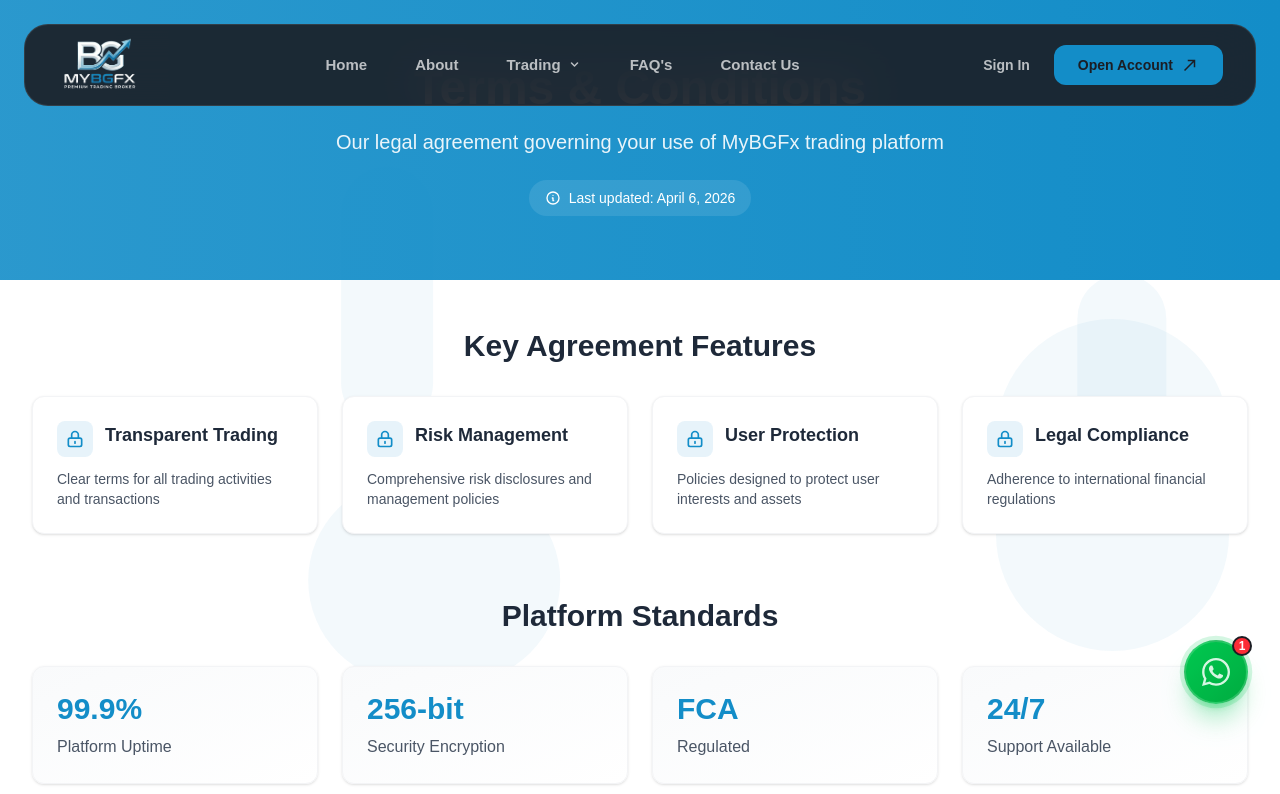
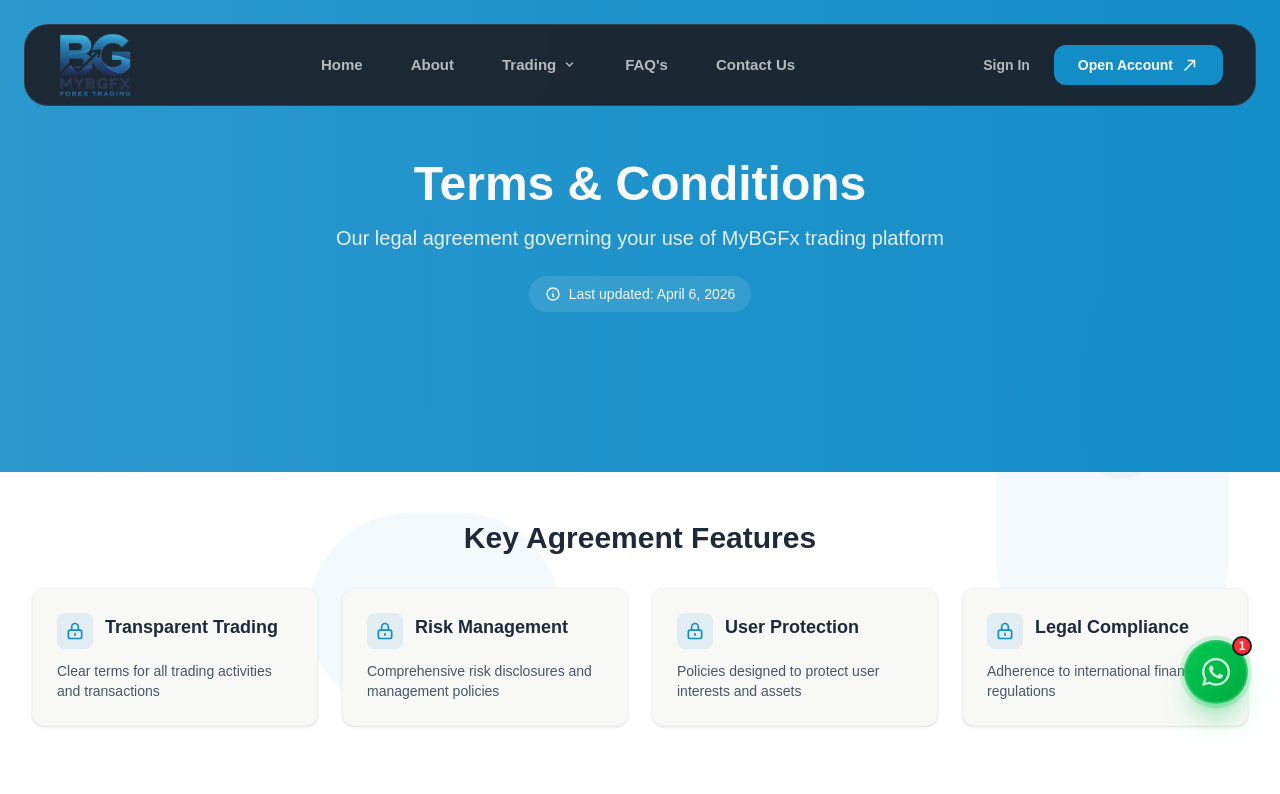
Before and after one commit to titanminds/AuroMarkets-FX, a Next.js app: page /termsofservice in a window 1280 px wide. Shown: the top 794 px of the page. Built offline with nearby package versions, Linux system fonts and the light colour scheme.

Commit message:
logo changes

```diff
--- a/app/globals.css
+++ b/app/globals.css
@@ -2,6 +2,7 @@
 
 :root {
   --background: #ffffff;
+  --white:#F8F8F6;
   --primary:#138DC8;
   --mate:#1b1d24;
   --font-geist-sans:
@@ -13,6 +14,7 @@
 
 @theme inline {
   --color-background: var(--background);
+  --color-white: var(--white);
   --color-primary: var(--primary);
   --color-mate: var(--mate);
   --font-sans: var(--font-geist-sans);
--- a/app/termsofservice/page.tsx
+++ b/app/termsofservice/page.tsx
@@ -505,7 +505,7 @@
             transition={{ duration: 0.8 }}
             className="bg-gradient-to-r from-primary/90 to-primary text-white"
           >
-            <div className="max-w-7xl mx-auto px-4 sm:px-6 lg:px-8 py-12 md:py-16">
+            <div className="max-w-7xl mx-auto px-4 sm:px-6 lg:px-8 py-30 md:py-40">
               <div className="text-center max-w-3xl mx-auto">
                 <motion.h1
                   initial={{ opacity: 0, y: 20 }}
--- a/components/FloatingButton/FloatingIcons.tsx
+++ b/components/FloatingButton/FloatingIcons.tsx
@@ -12,7 +12,7 @@
 
   // WhatsApp phone number (using international format without +)
   const whatsappNumber = ""
-  const whatsappMessage = "Hello! I'm interested in learning more about Auro Markets FX."
+  const whatsappMessage = "Hello! I'm interested in learning more about MyBGFx."
   const whatsappUrl = `https://wa.me/${whatsappNumber}?text=${encodeURIComponent(whatsappMessage)}`
 
   // Show back-to-top button when scrolling down
--- a/components/Home/HangingCards.tsx
+++ b/components/Home/HangingCards.tsx
@@ -68,7 +68,7 @@
               </div>
 
               {/* Modern Action Button */}
-              <button className="mt-10 group/btn relative inline-flex items-center justify-center px-8 py-3 font-bold text-white transition-all duration-200 bg-gray-900 font-pj rounded-xl focus:outline-none focus:ring-2 focus:ring-offset-2 focus:ring-gray-900 hover:bg-primary cursor-pointer hover:text-mate">
+              <button className="mt-10 group/btn relative inline-flex items-center justify-center px-8 py-3 font-bold text-white transition-all duration-200 bg-gray-900 font-pj rounded-xl focus:outline-none focus:ring-2 focus:ring-offset-2 focus:ring-gray-900 hover:bg-primary cursor-pointer ">
                 Explore More
                 <LuMoveUpRight className="ml-2 w-5 h-5 transition-transform group-hover/btn:translate-x-1 group-hover/btn:-translate-y-1" />
               </button>
--- a/components/Home/HeroSection.tsx
+++ b/components/Home/HeroSection.tsx
@@ -110,7 +110,7 @@
                 boxShadow: "0 0 40px rgba(var(--primary-rgb), 0.3)",
               }}
               whileTap={{ scale: 0.98 }}
-              className="relative inline-flex items-center justify-center bg-primary text-mate font-extrabold px-12 py-5 rounded-2xl text-xl tracking-tight transition-all">
+              className="relative inline-flex items-center justify-center bg-primary text-white font-extrabold px-12 py-5 rounded-2xl text-xl tracking-tight transition-all">
               Start Trading Now
             </motion.a>
           </motion.div>
--- a/components/navbar/Navbar.tsx
+++ b/components/navbar/Navbar.tsx
@@ -48,13 +48,13 @@
           flex items-center justify-between
           transition-all duration-500 ease-in-out
           bg-mate/90 backdrop-blur-xl border border-white/10
-          ${scrolled ? "w-full max-w-5xl rounded-2xl px-6 py-2 shadow-2xl" : "w-full max-w-7xl rounded-3xl px-8 py-2"}
+          ${scrolled ? "w-full max-w-6xl rounded-2xl px-6 py-2 shadow-2xl" : "w-full max-w-7xl rounded-3xl px-8 py-2"}
         `}
       >
         {/* Logo */}
         <Link href="/" className="relative group shrink-0">
           <img
-            src="/assets/images/Logo.png"
+            src="/assets/images/Logo-B.png"
             alt="Logo"
             className={`transition-all duration-500 ${scrolled ? "h-10 md:h-12" : "h-14 md:h-16"}`}
           />
@@ -79,7 +79,7 @@
           <motion.div whileHover={{ scale: 1.05 }} whileTap={{ scale: 0.95 }} className="hidden md:block">
             <Link
               href="https://portal.mybgfx.com/register"
-              className="relative inline-flex items-center gap-2 bg-primary text-mate px-6 py-2.5 rounded-xl font-bold text-sm overflow-hidden group"
+              className="relative inline-flex items-center gap-2 bg-primary text-white px-6 py-2.5 rounded-xl font-bold text-sm overflow-hidden group"
             >
               {/* Shimmer Effect */}
               <div className="absolute inset-0 w-full h-full bg-gradient-to-r from-transparent via-white/30 to-transparent -translate-x-full group-hover:translate-x-full transition-transform duration-700" />
```
Also changed, not shown: app/page.tsx (line endings or trailing spaces), public/assets/images/Logo-B.png, public/assets/images/favicon.png.
